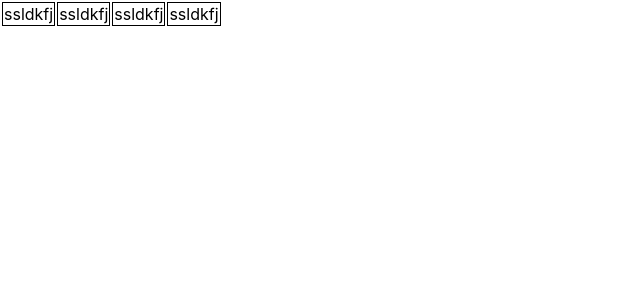
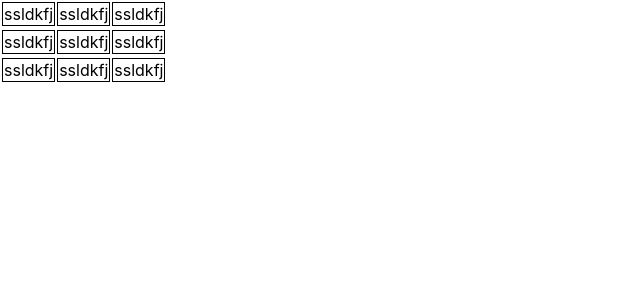
Before and after one commit to nonkulos/calendarapp, a React (Create React App) app in the folder calendarapp/: page / in a window 1280 px wide. Shown: the top 300 px of the page, without its empty margins (0-640 px from the left). Built offline with nearby package versions, Linux system fonts and the light colour scheme.

Commit message:
Test commit on different device.

```diff
--- a/calendarapp/src/App.js
+++ b/calendarapp/src/App.js
@@ -6,12 +6,25 @@ const Boxes = () => {
 
 function App() {
   return (
+    <>
       <table>
         <Boxes />
         <Boxes />
         <Boxes />
+      </table>
+
+      <table>
+        <Boxes />
+        <Boxes />
         <Boxes />
       </table>
+
+      <table>
+        <Boxes />
+        <Boxes />
+        <Boxes />
+      </table>
+    </>
   );
 }
 
```
Lines whose indentation alone changed are shown as unchanged.
